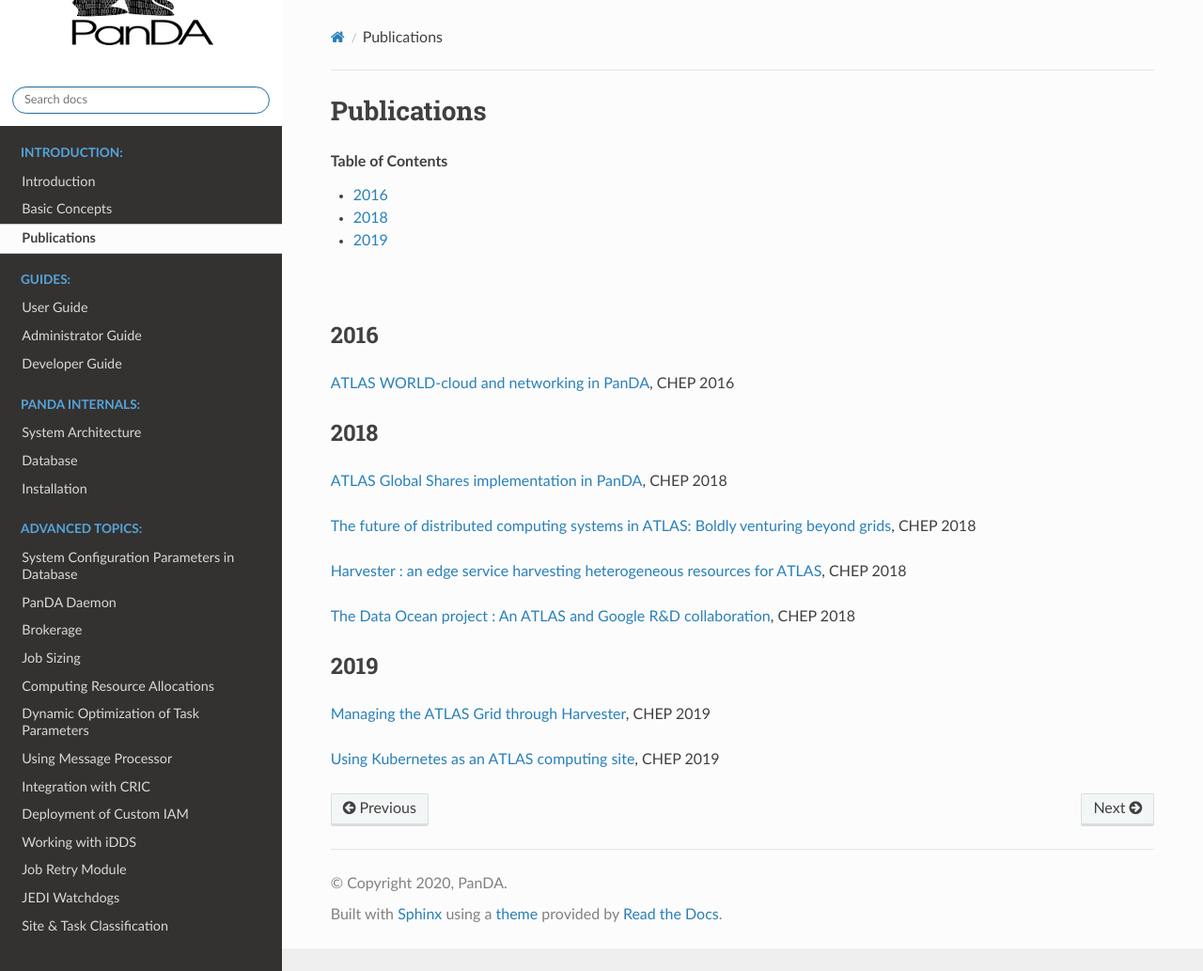
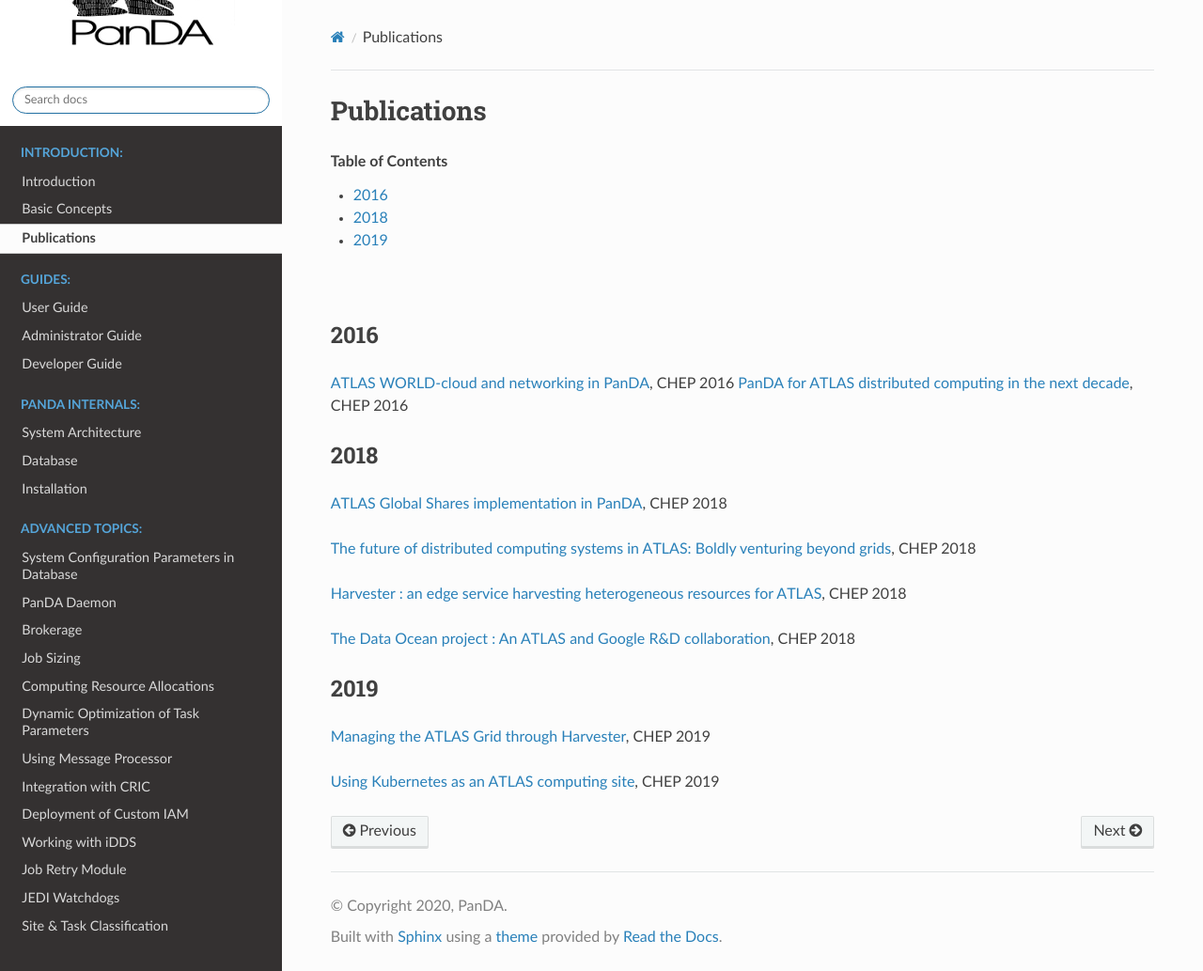
Before and after one commit to PanDAWMS/panda-docs, a Sphinx documentation site: the page built from docs/source/publications/publications.rst, in a window 1280 px wide and 1033 px high. Shown: the whole window at 94% size. Built offline with Sphinx 7.4.7 and the Read the Docs theme 2.0.0, drawn with Linux system fonts in a browser that asks for light colours; pages that are not in the unit, such as notebooks, are missing from menus.

Commit message:
Added 2016 CHEP article

```diff
--- a/docs/source/publications/publications.rst
+++ b/docs/source/publications/publications.rst
@@ -11,6 +11,7 @@
 2016
 ==============
 `ATLAS WORLD-cloud and networking in PanDA <https://iopscience.iop.org/article/10.1088/1742-6596/898/5/052011>`_, CHEP 2016
+`PanDA for ATLAS distributed computing in the next decade <https://iopscience.iop.org/article/10.1088/1742-6596/898/5/052002>`_, CHEP 2016
 
 2018
 ==============
```
